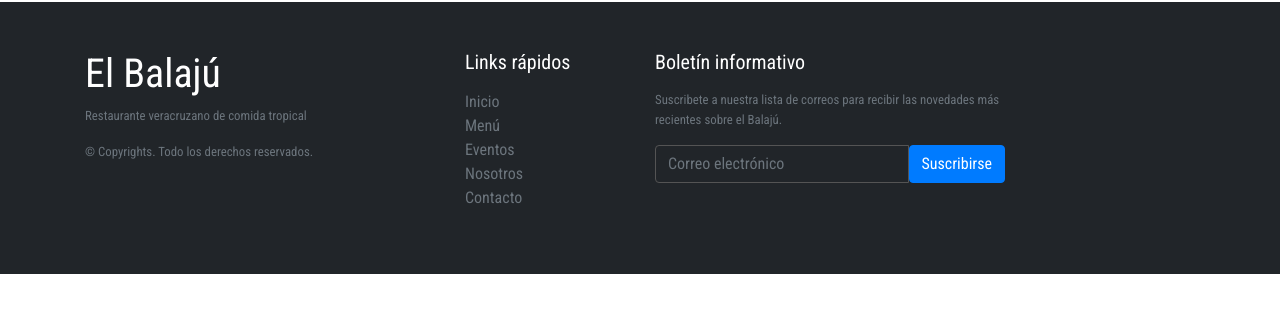
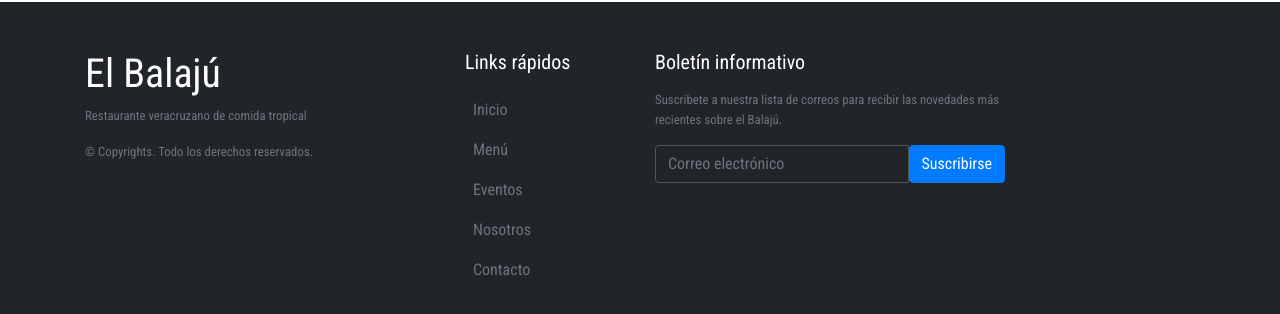
Before and after one commit to tinoco123/balaju, a plain HTML site: page contacto.html in a window 1280 px wide. Shown: the part 994-1308 px from the top of the page. Before the commit the page ends 1268 px from the top, so only its background shows below. Drawn offline with nearby package versions, Linux system fonts and the light colour scheme.

Commit message:
Proyecto final con readme

```diff
--- a/contacto.html
+++ b/contacto.html
@@ -82,11 +82,11 @@
                 <div class="col-lg-2 col-md-6">
                     <h5 class="text-white mb-3">Links rápidos</h5>
                     <ul class="list-unstyled text-muted">
-                        <li><a href="#">Inicio</a></li>
-                        <li><a href="#">Menú</a></li>
-                        <li><a href="#">Eventos</a></li>
-                        <li><a href="#">Nosotros</a></li>
-                        <li><a href="#">Contacto</a></li>
+                        <li><a href="index.html" class="nav-link px-2">Inicio</a></li>
+                        <li><a href="menu.pdf" target="_blank" class="nav-link px-2">Menú</a></li>
+                        <li><a href="eventos.html" class="nav-link px-2">Eventos</a></li>
+                        <li><a href="nosotros.html" class="nav-link px-2">Nosotros</a></li>
+                        <li><a href="contacto.html" class="nav-link px-2">Contacto</a></li>
                     </ul>
                 </div>
                 <div class="col-lg-4 col-md-6">
```
Also changed, not shown: index.html (+5 -5 lines), nosotros.html (+6 -0 lines), 1 other file.
